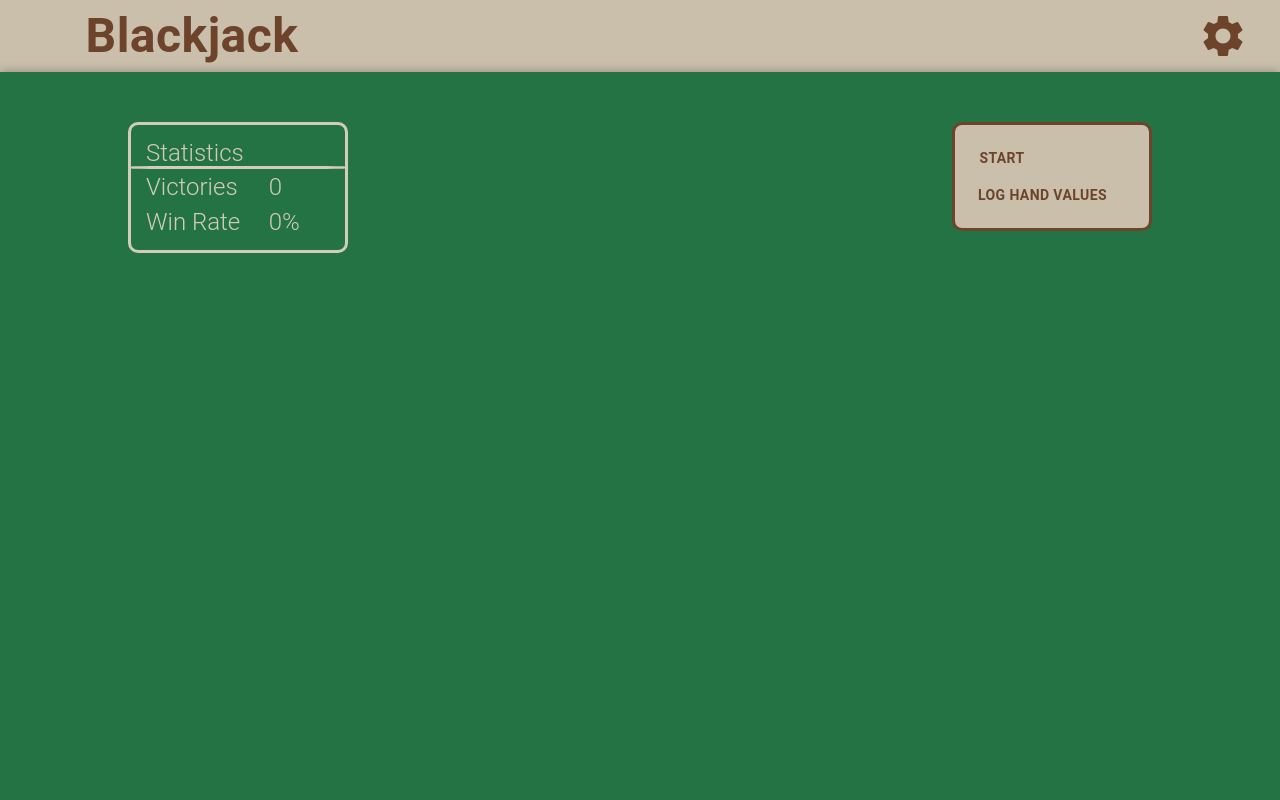
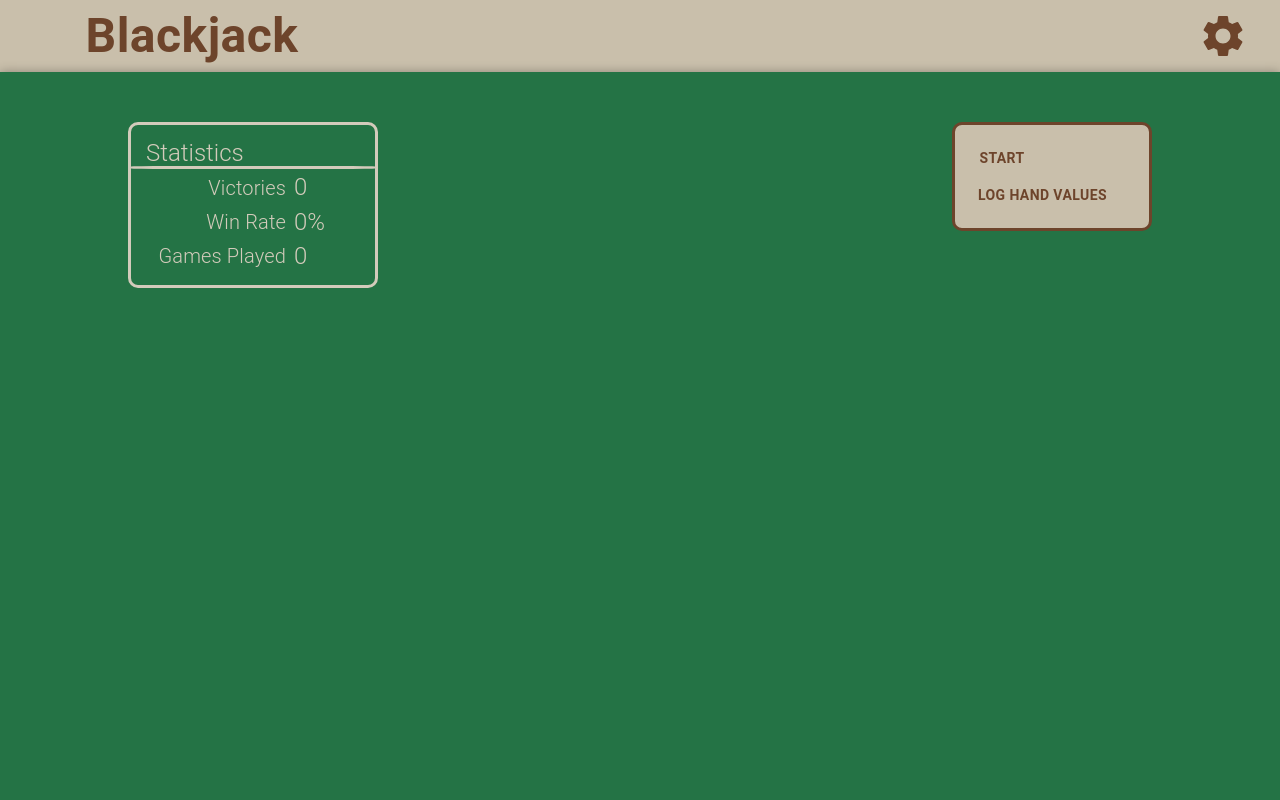
Before and after one commit to EthanNguyen-Tu/Blackjack, a React (Create React App) app: page / in a window 1280 px wide. Shown: the top 800 px of the page. Built offline with nearby package versions, Linux system fonts and the light colour scheme.

Commit message:
feat(StatisticsMenu): Added Games Played Stat

```diff
--- a/src/shared/components/StatisticsMenu/StatisticsMenu.tsx
+++ b/src/shared/components/StatisticsMenu/StatisticsMenu.tsx
@@ -16,13 +16,13 @@ function StatisticsMenu(props: StatisticsMenuProps) {
     return (
         <Grid
             container
-            rowGap={1}
+            spacing={1}
             sx={{
                 padding: "15px",
                 borderRadius: "10px",
                 borderStyle: "solid",
                 borderColor: "primary.light",
-                width: "220px",
+                width: "250px",
                 opacity: Number(visible),
                 ...sx,
             }}
@@ -42,7 +42,11 @@ function StatisticsMenu(props: StatisticsMenuProps) {
                 />
             </Grid>
             <Grid size={8}>
-                <Typography variant={"h5"} sx={{ color: "primary.light" }}>
+                <Typography
+                    variant={"h6"}
+                    textAlign="right"
+                    sx={{ color: "primary.light" }}
+                >
                     Victories
                 </Typography>
             </Grid>
@@ -52,7 +56,11 @@ function StatisticsMenu(props: StatisticsMenuProps) {
                 </Typography>
             </Grid>
             <Grid size={8}>
-                <Typography variant={"h5"} sx={{ color: "primary.light" }}>
+                <Typography
+                    variant={"h6"}
+                    textAlign="right"
+                    sx={{ color: "primary.light" }}
+                >
                     Win Rate
                 </Typography>
             </Grid>
@@ -64,6 +72,20 @@ function StatisticsMenu(props: StatisticsMenuProps) {
                     %
                 </Typography>
             </Grid>
+            <Grid size={8}>
+                <Typography
+                    variant={"h6"}
+                    textAlign="right"
+                    sx={{ color: "primary.light" }}
+                >
+                    Games Played
+                </Typography>
+            </Grid>
+            <Grid size={4}>
+                <Typography variant={"h5"} sx={{ color: "primary.light" }}>
+                    {totalGames}
+                </Typography>
+            </Grid>
         </Grid>
     );
 }
```
